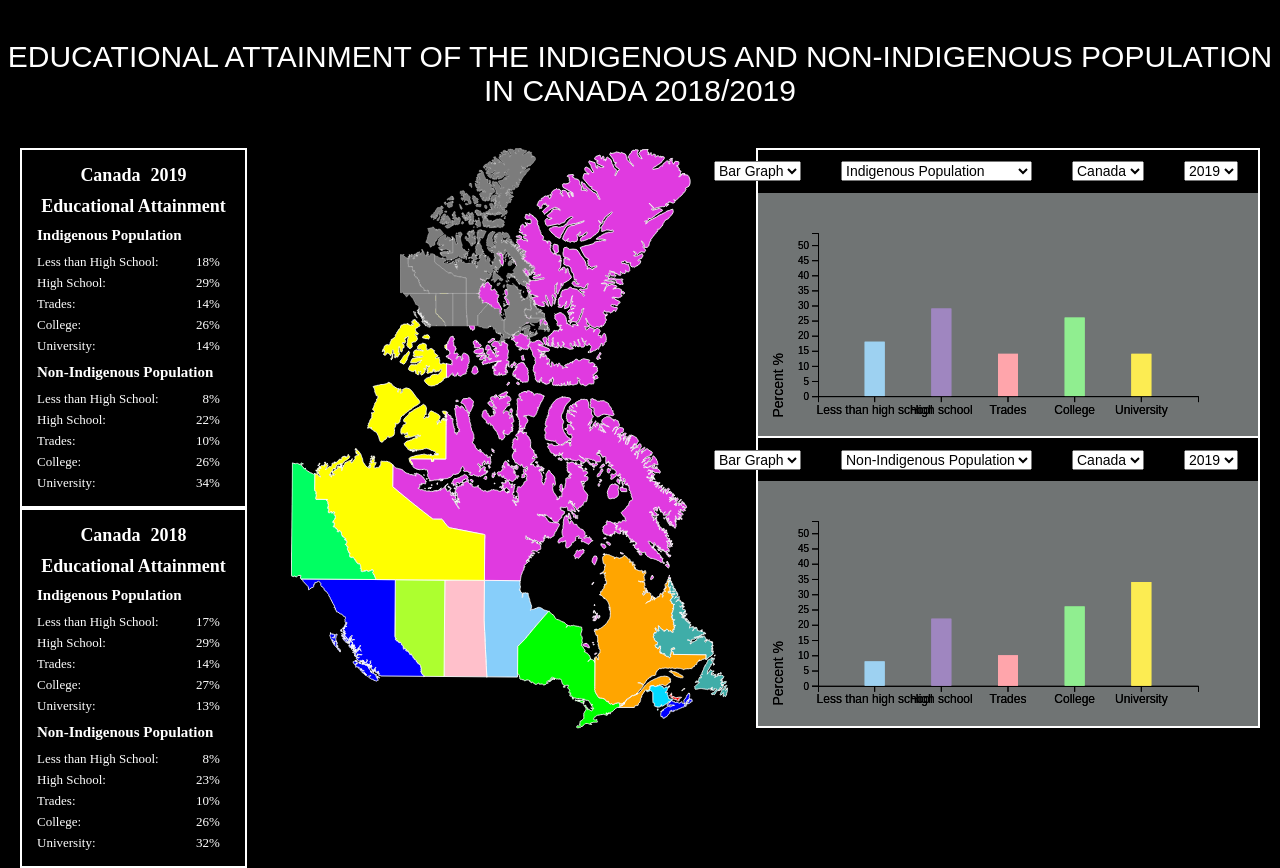
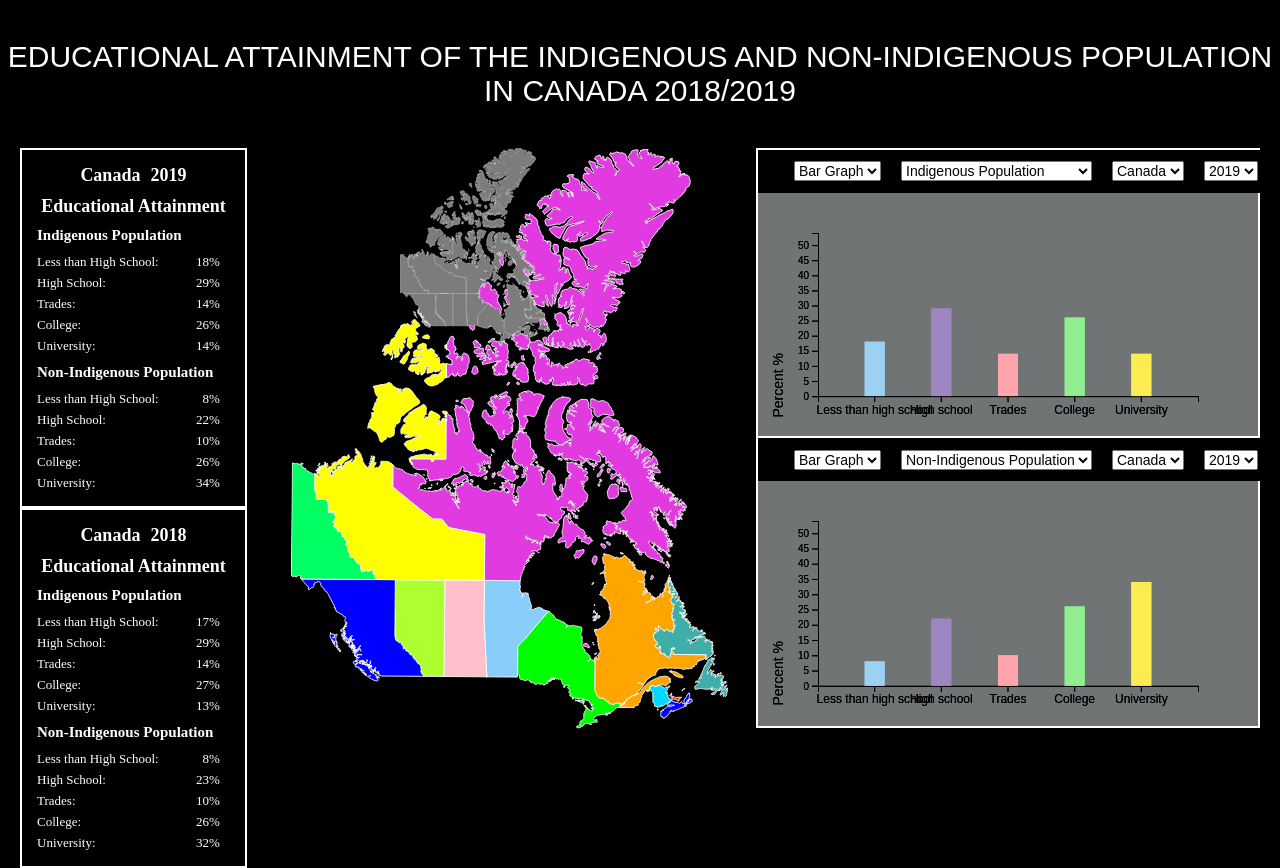
Before and after one commit to MichaelRediron/CPSC583-DataVisualization, a plain HTML site: page index.html in a window 1280 px wide. Drawn offline with Linux system fonts and the light colour scheme.

Commit message:
Update style.css

```diff
--- a/style.css
+++ b/style.css
@@ -60,16 +60,17 @@
   width: 100%;
   height: 15%;
   background-color: black;
+  margin: 0 20px;
 }
 
 .tSelect {
   font-size: 14px;
-  margin: 0 20px;
+  margin-right: 20px;
 }
 
 .gSelect {
   font-size: 14px;
-  margin: 0 20px;
+  margin-right: 20px;
 }
 
 .graph-container {
```
